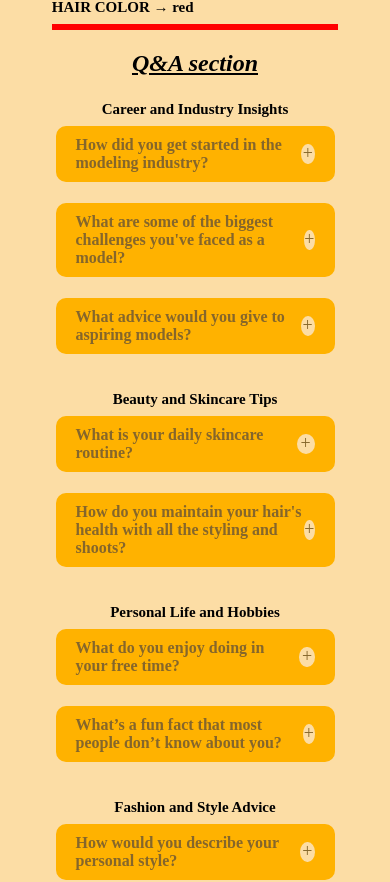
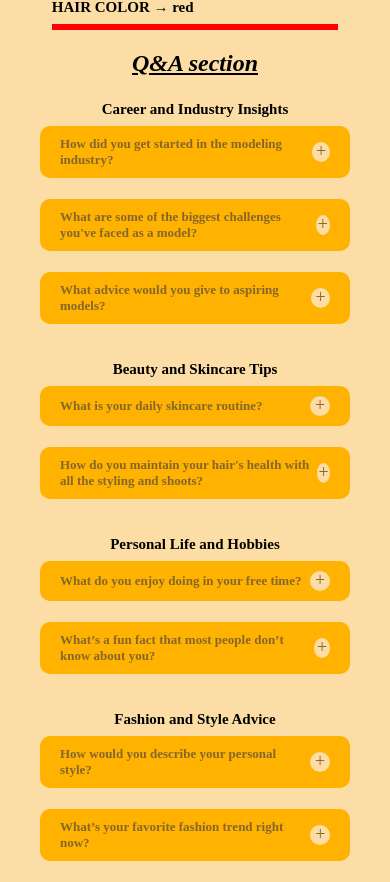
Before and after one commit to Gakiri001/BethPortfolio, a React (Vite) app: page /Blog in a window 390 px wide. Shown: the part 816-1698 px from the top of the page. Built offline with nearby package versions, Linux system fonts and the light colour scheme.

Commit message:
accordion font retification

```diff
--- a/src/Pages/Blog/Blog.css
+++ b/src/Pages/Blog/Blog.css
@@ -161,6 +161,12 @@
   .BlogWrapper .Careercard,
   .BlogWrapper .FashionCard,
   .BlogWrapper .PersonalCard {
-    width: 90%;
+    width: 100%;
+  }
+  .BlogWrapper .item .title h3 {
+    font-size: 13px;
+  }
+  .BlogWrapper .item .content {
+    font-size: 13px;
   }
 }
```
